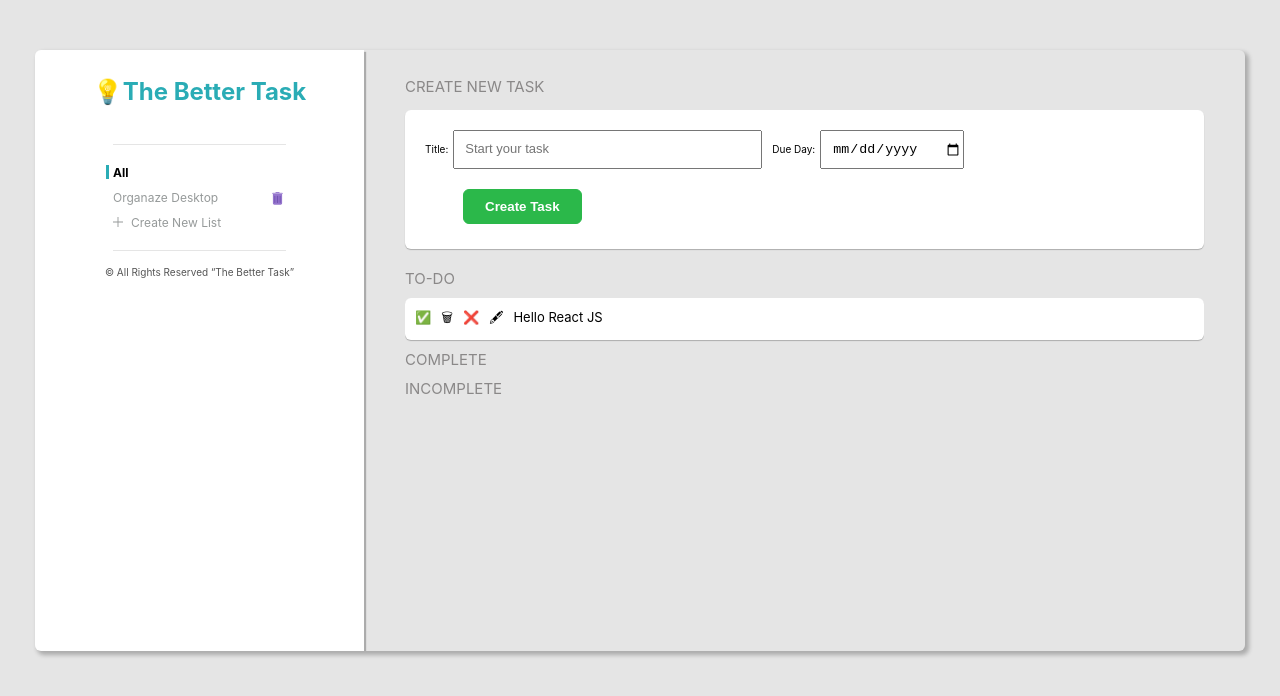
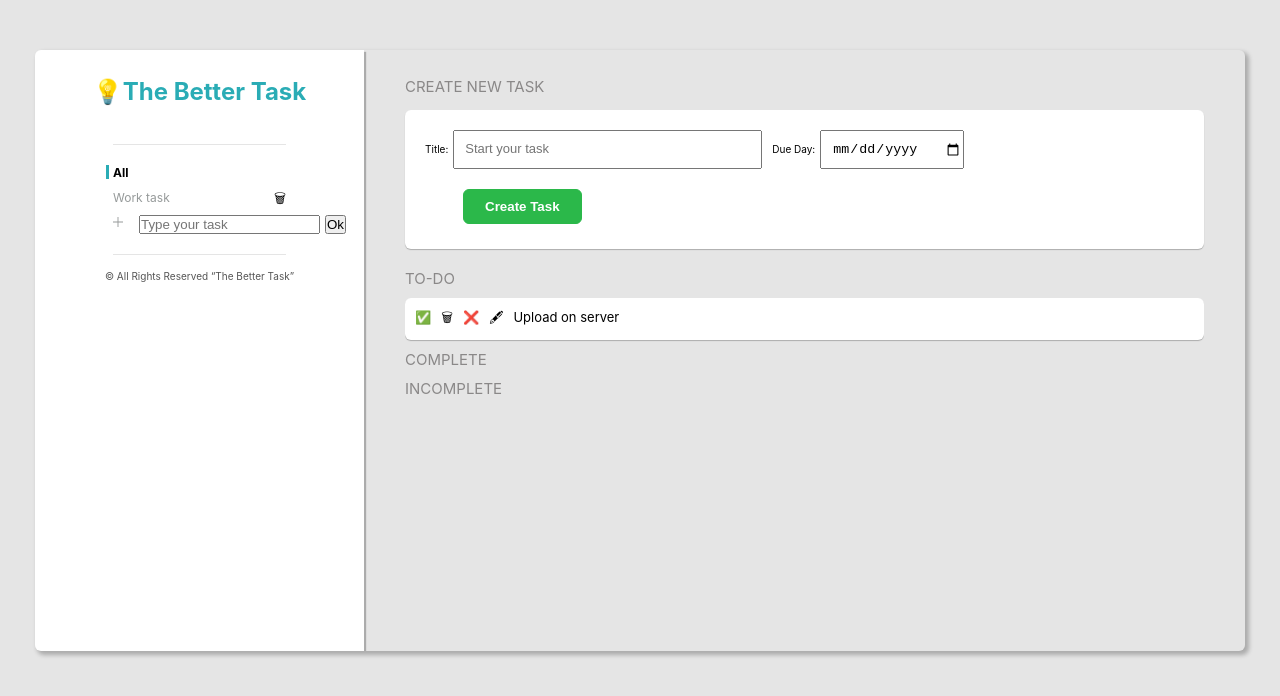
Before and after one commit to tdmitryny/Task-List-Prop-React-JS, a React (Create React App) app: page / in a window 1280 px wide. Shown: the top 696 px of the page. Built offline with nearby package versions, Linux system fonts and the light colour scheme.

Commit message:
Creating links

```diff
--- a/src/App.css
+++ b/src/App.css
@@ -58,6 +58,11 @@ body{
   line-height: 28px;
 }
 
+.Edit-form__first-box{
+  display: flex;
+  gap: .5rem;
+}
+
 
 
 /* List types  */
@@ -99,6 +104,7 @@ border-top: 0.1rem solid #E5E5E5;
   color: #969A9A;
   font-size: 1.2rem;
   list-style: none;
+  margin-bottom: 1rem;
   cursor: pointer;
 }
 
@@ -108,6 +114,7 @@ border-top: 0.1rem solid #E5E5E5;
   float: right;
   border: none;
   background: none;
+  line-height: 1.7rem;
 
 
 }
@@ -130,6 +137,8 @@ gap: .8rem;
   float: right;
   border: none;
   background: none;
+  width: 1.4rem;
+  height: 1.4rem;
 }
 .copyright{
   margin-top: 1.5rem;
@@ -137,6 +146,17 @@ gap: .8rem;
   text-align: center;
   color: #555555;
   width: 100%;
+}
+
+
+.List__link{
+  text-decoration: none;
+  color: #969A9A;
+}
+
+.List__link:active{
+  color: #000;
+  font-weight: 700;
 }
 
 /* Second Box Design  */
--- a/src/components/Form.js
+++ b/src/components/Form.js
@@ -1,25 +1,13 @@
 import React, { useState, useEffect } from 'react';
 import { generateId } from './Id'
 
-const currentDate = new Date().toLocaleDateString('en-EN');
+
 
 export function Form(props) {
 
 
     const [text, setText] = useState('');
     const [date, setDate] = useState(''); //Set value date here
-
-    // useEffect(() => {
-    //     const interval = setInterval(() => {
-    //         setDate(date)
-    //     });
-
-
-    //     return () => clearInterval(interval)
-
-    // }, [date])
-
-
 
 
 
--- a/src/components/SecondBox.js
+++ b/src/components/SecondBox.js
@@ -13,7 +13,7 @@ export function SecondBox() {
 
     const [task, setTask] = useState([{
         id: generateId(),
-        text: 'Hello React JS',
+        text: 'Upload on server',
         status: 'todo',//todo, complete, uncomplete
         //date: date,
     }]);
@@ -47,7 +47,7 @@ export function SecondBox() {
     const addTask = (newText) => {
         let newObj = Object.assign({}, newText, { status: 'todo' });
         const setDate = newObj.date
-        console.log(setDate)
+
 
         setTask(task.map((item) => {
             if (currentDate > setDate && item.status !== "complete") item.status = "incomplete"
--- a/src/components/Task.js
+++ b/src/components/Task.js
@@ -3,7 +3,7 @@ import React, { useState, useEffect } from 'react';
 
 export function Task({ showID, list, onChangeStatus, onRemoveTask, onShowInput, onInputEdit }) {
 
-    //const date = new Date().toLocaleDateString('en-EN');
+
 
     return (
         //Todo task
--- a/src/components/TaskLists.js
+++ b/src/components/TaskLists.js
@@ -1,19 +1,89 @@
-import React from 'react';
-import trash from '../assets/trash.svg';
+import React, { useState } from 'react';
 import crossAdd from '../assets/crossAdd.svg';
+import { generateId } from './Id';
+import { SecondBox } from './SecondBox';
 
 export function TaskLists() {
+
+    const [todo, setTodo] = useState([{
+        id: generateId(),
+        text: 'Work task',
+    }]);
+
+    const [inputTodoText, setInputTodoText] = useState('');
+
+    //const [typeTask, setTypeTask] = useState('Create New Task');
+
+
+    // const showInputType = () => {
+    //     setTypeTask(<form onSubmit={onSubmit}>
+    //         <div className="Edit-form__first-box">
+    //             <input
+    //                 value={inputTodoText}
+    //                 onChange={(e) => setInputTodoText(e.target.value)}
+    //                 type={"text"}
+    //             />
+    //             <input type="submit" value="Ok" />
+    //         </div>
+    //     </form>)
+    // }
+
+
+    const onSubmit = (e) => {
+        e.preventDefault()
+        if (inputTodoText.length > 0) {
+
+            const updated = {
+                id: generateId(),
+                text: inputTodoText,
+            }
+
+            addNewTask(updated)
+            setInputTodoText('');
+        } else {
+            alert('Please add task');
+        }
+    }
+
+    //Ad new todo list
+    const addNewTask = (task) => {
+        setTodo([...todo, task])
+    }
+
+    //Remove todo
+    const removeTodo = (id) => {
+        setTodo(todo.filter((list) => list.id !== id))
+    }
+
+
     return (
         <div className="First-box-component">
             <div className="Alltasks">
                 <div className="All-lists">
                     <p className="List-name">All</p>
+
+
                     <ul className="Lists">
-                        <li className="List">Organaze Desktop<button className="btn-list"><img src={trash} alt="trash can" /></button></li>
+
+                        {todo.map((list) => (
+                            <li className="List" key={list.id}><a className="List__link" href="#">{list.text}</a><button className="btn-list" onClick={() => removeTodo(list.id)}>🗑</button></li>
+                        ))}
+
                     </ul>
                     <div className="Add-new-list">
-                        <button className="btn-newlist"><img src={crossAdd} alt="cross" /></button>
-                        <div className="Newlist">Create New List</div>
+                        <button className="btn-newlist" ><img src={crossAdd} alt="cross" /></button>
+                        <div className="Newlist"></div>
+                        <form onSubmit={onSubmit}>
+                            <div className="Edit-form__first-box">
+                                <input
+                                    value={inputTodoText}
+                                    onChange={(e) => setInputTodoText(e.target.value)}
+                                    type={"text"}
+                                    placeholder="Type your task"
+                                />
+                                <input type="submit" value="Ok" />
+                            </div>
+                        </form>
                     </div>
                 </div>
 
```
Also changed, not shown: src/components/Date.js (deleted, +0 -11 lines).
